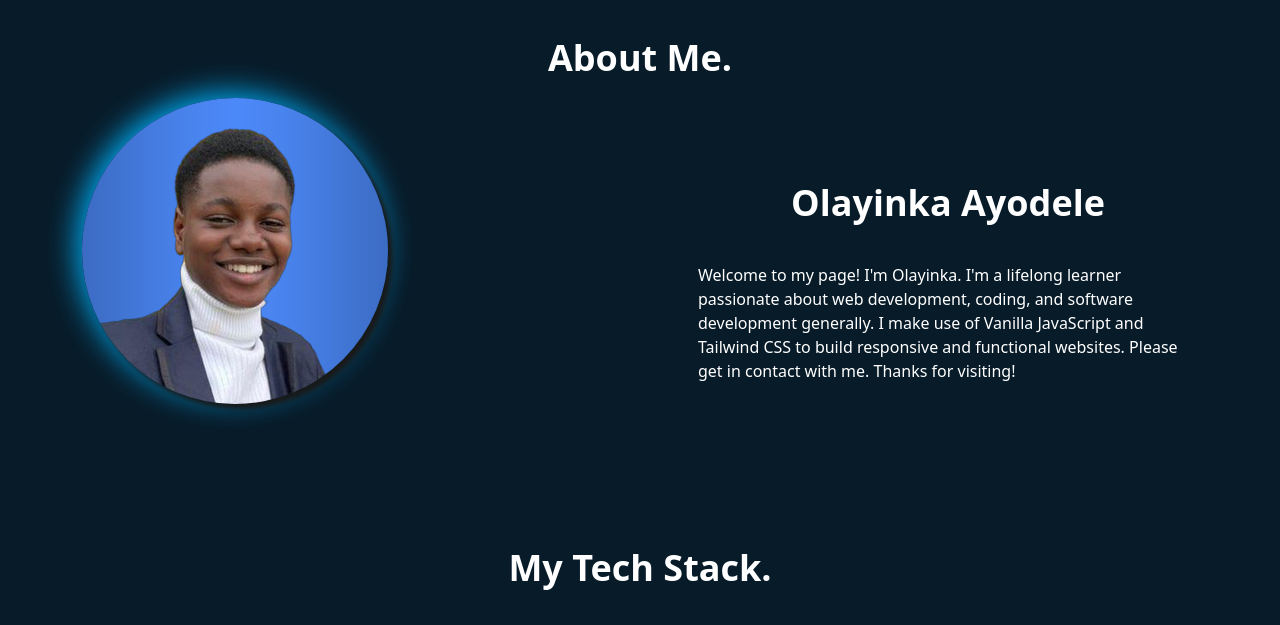
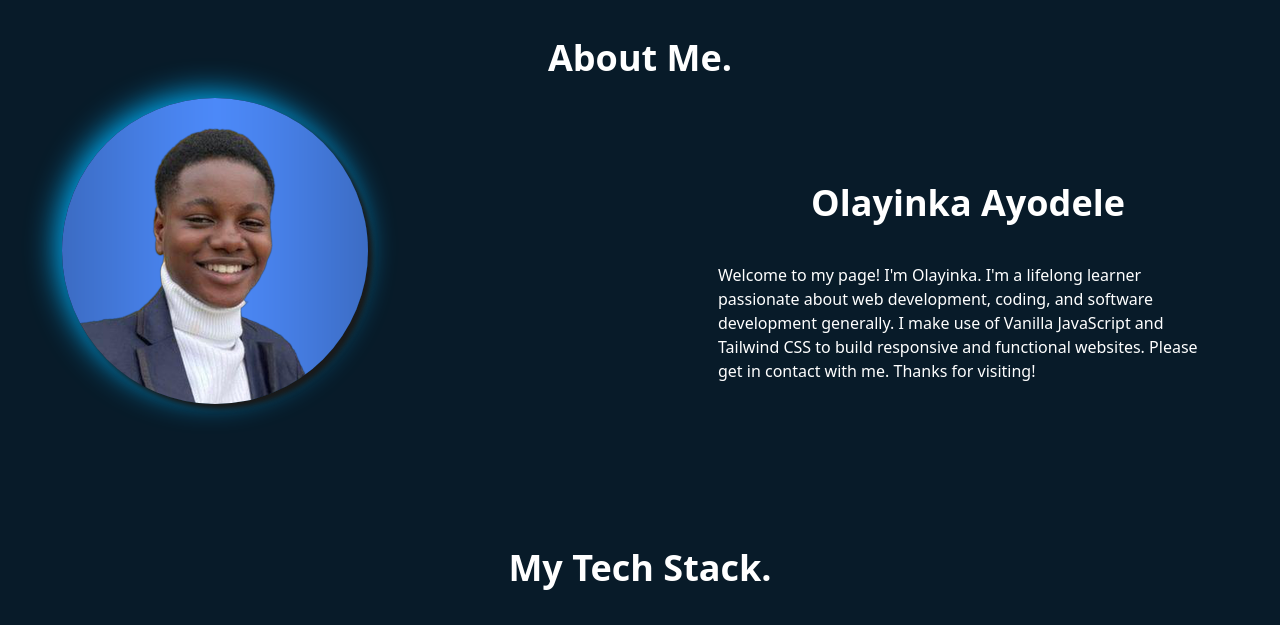
Before and after one commit to Olayinka-Ayode/Portfolio-1, a website: page index.html in a window 1280 px wide. Shown: the part 782-1407 px from the top of the page. Drawn offline with Linux system fonts and the light colour scheme.

Commit message:
fixed about padding

```diff
--- a/index.html
+++ b/index.html
@@ -48,7 +48,7 @@
     <section id="about" class="about flex items-center justify-center flex-col md:mt-5 mt-56">
         <div class="about-sect flex items-center justify-center flex-col w-full">
             <h1 class="text-4xl font-bold mb-5 about-head relative">About Me.</h1>
-            <div class="container flex justify-around items-center flex-col md:flex-row text-center about-container relative pl-20 pr-20">
+            <div class="container flex justify-around items-center flex-col md:flex-row text-center about-container relative pl-10 pr-10">
                 <div class="about-img mb-16 items-center">
                     <img src="./profile-pic (1).png" class="md:w-1/2" alt="Yinka">
                 </div>
```
Also changed, not shown: output.css.
